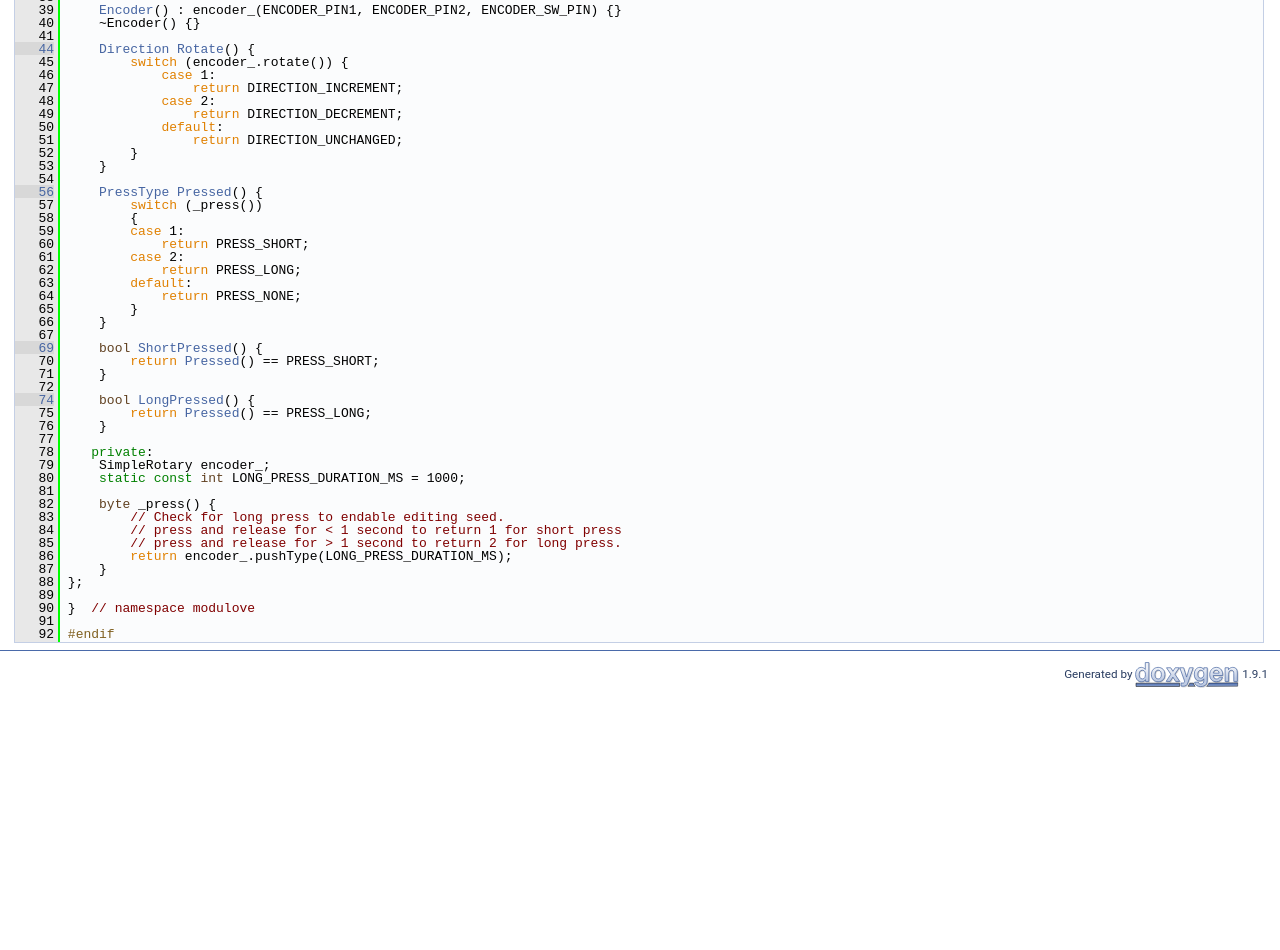
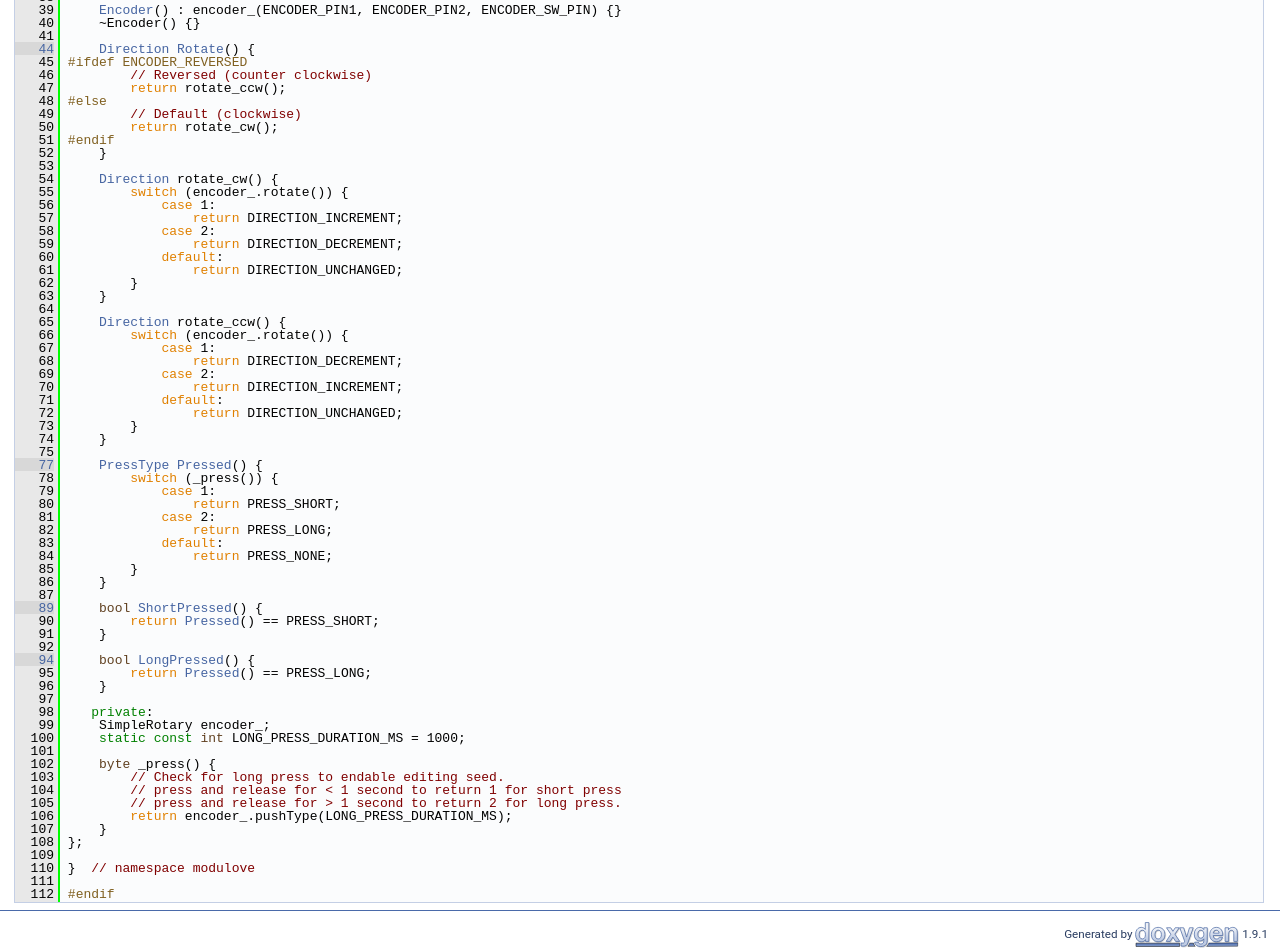
Before and after one commit to awonak/libModulove, a plain HTML site: page encoder_8h_source.html in a window 1280 px wide. Shown: the part 517-1467 px from the top of the page. Before the commit the page ends 1207 px from the top, so only its background shows below. Drawn offline with Linux system fonts and the light colour scheme; a script that the page names is missing.

Commit message:
Deploying to gh-pages from @ awonak/libModulove@a58f488994c98c7ef38d4654e7eb4d9154981ba9 🚀

```diff
--- a/encoder_8h_source.html
+++ b/encoder_8h_source.html
@@ -97,59 +97,79 @@ $(function() {
 <div class="line"><a name="l00040"></a><span class="lineno">   40</span>&#160;    ~Encoder() {}</div>
 <div class="line"><a name="l00041"></a><span class="lineno">   41</span>&#160; </div>
 <div class="line"><a name="l00044"></a><span class="lineno"><a class="line" href="classmodulove_1_1Encoder.html#a6bbdeb2902d12b38d1cb6d96abae044c">   44</a></span>&#160;    <a class="code" href="classmodulove_1_1Encoder.html#a9a942b288a864d774fc206347b3bfaf3">Direction</a> <a class="code" href="classmodulove_1_1Encoder.html#a6bbdeb2902d12b38d1cb6d96abae044c">Rotate</a>() {</div>
-<div class="line"><a name="l00045"></a><span class="lineno">   45</span>&#160;        <span class="keywordflow">switch</span> (encoder_.rotate()) {</div>
-<div class="line"><a name="l00046"></a><span class="lineno">   46</span>&#160;            <span class="keywordflow">case</span> 1:</div>
-<div class="line"><a name="l00047"></a><span class="lineno">   47</span>&#160;                <span class="keywordflow">return</span> DIRECTION_INCREMENT;</div>
-<div class="line"><a name="l00048"></a><span class="lineno">   48</span>&#160;            <span class="keywordflow">case</span> 2:</div>
-<div class="line"><a name="l00049"></a><span class="lineno">   49</span>&#160;                <span class="keywordflow">return</span> DIRECTION_DECREMENT;</div>
-<div class="line"><a name="l00050"></a><span class="lineno">   50</span>&#160;            <span class="keywordflow">default</span>:</div>
-<div class="line"><a name="l00051"></a><span class="lineno">   51</span>&#160;                <span class="keywordflow">return</span> DIRECTION_UNCHANGED;</div>
-<div class="line"><a name="l00052"></a><span class="lineno">   52</span>&#160;        }</div>
-<div class="line"><a name="l00053"></a><span class="lineno">   53</span>&#160;    }</div>
-<div class="line"><a name="l00054"></a><span class="lineno">   54</span>&#160; </div>
-<div class="line"><a name="l00056"></a><span class="lineno"><a class="line" href="classmodulove_1_1Encoder.html#a7d92d0c20e92aed5a0f868db2f332014">   56</a></span>&#160;    <a class="code" href="classmodulove_1_1Encoder.html#a880b26a3fefd56b81f393ad8835878da">PressType</a> <a class="code" href="classmodulove_1_1Encoder.html#a7d92d0c20e92aed5a0f868db2f332014">Pressed</a>() {</div>
-<div class="line"><a name="l00057"></a><span class="lineno">   57</span>&#160;        <span class="keywordflow">switch</span> (_press())</div>
-<div class="line"><a name="l00058"></a><span class="lineno">   58</span>&#160;        {</div>
-<div class="line"><a name="l00059"></a><span class="lineno">   59</span>&#160;        <span class="keywordflow">case</span> 1:</div>
-<div class="line"><a name="l00060"></a><span class="lineno">   60</span>&#160;            <span class="keywordflow">return</span> PRESS_SHORT;</div>
-<div class="line"><a name="l00061"></a><span class="lineno">   61</span>&#160;        <span class="keywordflow">case</span> 2:</div>
-<div class="line"><a name="l00062"></a><span class="lineno">   62</span>&#160;            <span class="keywordflow">return</span> PRESS_LONG;</div>
-<div class="line"><a name="l00063"></a><span class="lineno">   63</span>&#160;        <span class="keywordflow">default</span>:</div>
-<div class="line"><a name="l00064"></a><span class="lineno">   64</span>&#160;            <span class="keywordflow">return</span> PRESS_NONE;</div>
-<div class="line"><a name="l00065"></a><span class="lineno">   65</span>&#160;        }</div>
-<div class="line"><a name="l00066"></a><span class="lineno">   66</span>&#160;    }</div>
-<div class="line"><a name="l00067"></a><span class="lineno">   67</span>&#160; </div>
-<div class="line"><a name="l00069"></a><span class="lineno"><a class="line" href="classmodulove_1_1Encoder.html#a8ba3b500b526f7774a2cf65f8a339aba">   69</a></span>&#160;    <span class="keywordtype">bool</span> <a class="code" href="classmodulove_1_1Encoder.html#a8ba3b500b526f7774a2cf65f8a339aba">ShortPressed</a>() {</div>
-<div class="line"><a name="l00070"></a><span class="lineno">   70</span>&#160;        <span class="keywordflow">return</span> <a class="code" href="classmodulove_1_1Encoder.html#a7d92d0c20e92aed5a0f868db2f332014">Pressed</a>() == PRESS_SHORT;</div>
-<div class="line"><a name="l00071"></a><span class="lineno">   71</span>&#160;    }</div>
-<div class="line"><a name="l00072"></a><span class="lineno">   72</span>&#160; </div>
-<div class="line"><a name="l00074"></a><span class="lineno"><a class="line" href="classmodulove_1_1Encoder.html#aef3201d3e4ca9fced5216040d80515f0">   74</a></span>&#160;    <span class="keywordtype">bool</span> <a class="code" href="classmodulove_1_1Encoder.html#aef3201d3e4ca9fced5216040d80515f0">LongPressed</a>() {</div>
-<div class="line"><a name="l00075"></a><span class="lineno">   75</span>&#160;        <span class="keywordflow">return</span> <a class="code" href="classmodulove_1_1Encoder.html#a7d92d0c20e92aed5a0f868db2f332014">Pressed</a>() == PRESS_LONG;</div>
-<div class="line"><a name="l00076"></a><span class="lineno">   76</span>&#160;    }</div>
-<div class="line"><a name="l00077"></a><span class="lineno">   77</span>&#160; </div>
-<div class="line"><a name="l00078"></a><span class="lineno">   78</span>&#160;   <span class="keyword">private</span>:</div>
-<div class="line"><a name="l00079"></a><span class="lineno">   79</span>&#160;    SimpleRotary encoder_;</div>
-<div class="line"><a name="l00080"></a><span class="lineno">   80</span>&#160;    <span class="keyword">static</span> <span class="keyword">const</span> <span class="keywordtype">int</span> LONG_PRESS_DURATION_MS = 1000;</div>
-<div class="line"><a name="l00081"></a><span class="lineno">   81</span>&#160; </div>
-<div class="line"><a name="l00082"></a><span class="lineno">   82</span>&#160;    <span class="keywordtype">byte</span> _press() {</div>
-<div class="line"><a name="l00083"></a><span class="lineno">   83</span>&#160;        <span class="comment">// Check for long press to endable editing seed.</span></div>
-<div class="line"><a name="l00084"></a><span class="lineno">   84</span>&#160;        <span class="comment">// press and release for &lt; 1 second to return 1 for short press</span></div>
-<div class="line"><a name="l00085"></a><span class="lineno">   85</span>&#160;        <span class="comment">// press and release for &gt; 1 second to return 2 for long press.</span></div>
-<div class="line"><a name="l00086"></a><span class="lineno">   86</span>&#160;        <span class="keywordflow">return</span> encoder_.pushType(LONG_PRESS_DURATION_MS);</div>
-<div class="line"><a name="l00087"></a><span class="lineno">   87</span>&#160;    }</div>
-<div class="line"><a name="l00088"></a><span class="lineno">   88</span>&#160;};</div>
-<div class="line"><a name="l00089"></a><span class="lineno">   89</span>&#160; </div>
-<div class="line"><a name="l00090"></a><span class="lineno">   90</span>&#160;}  <span class="comment">// namespace modulove</span></div>
-<div class="line"><a name="l00091"></a><span class="lineno">   91</span>&#160; </div>
-<div class="line"><a name="l00092"></a><span class="lineno">   92</span>&#160;<span class="preprocessor">#endif</span></div>
+<div class="line"><a name="l00045"></a><span class="lineno">   45</span>&#160;<span class="preprocessor">#ifdef ENCODER_REVERSED</span></div>
+<div class="line"><a name="l00046"></a><span class="lineno">   46</span>&#160;        <span class="comment">// Reversed (counter clockwise)</span></div>
+<div class="line"><a name="l00047"></a><span class="lineno">   47</span>&#160;        <span class="keywordflow">return</span> rotate_ccw();</div>
+<div class="line"><a name="l00048"></a><span class="lineno">   48</span>&#160;<span class="preprocessor">#else</span></div>
+<div class="line"><a name="l00049"></a><span class="lineno">   49</span>&#160;        <span class="comment">// Default (clockwise)</span></div>
+<div class="line"><a name="l00050"></a><span class="lineno">   50</span>&#160;        <span class="keywordflow">return</span> rotate_cw();</div>
+<div class="line"><a name="l00051"></a><span class="lineno">   51</span>&#160;<span class="preprocessor">#endif</span></div>
+<div class="line"><a name="l00052"></a><span class="lineno">   52</span>&#160;    }</div>
+<div class="line"><a name="l00053"></a><span class="lineno">   53</span>&#160; </div>
+<div class="line"><a name="l00054"></a><span class="lineno">   54</span>&#160;    <a class="code" href="classmodulove_1_1Encoder.html#a9a942b288a864d774fc206347b3bfaf3">Direction</a> rotate_cw() {</div>
+<div class="line"><a name="l00055"></a><span class="lineno">   55</span>&#160;        <span class="keywordflow">switch</span> (encoder_.rotate()) {</div>
+<div class="line"><a name="l00056"></a><span class="lineno">   56</span>&#160;            <span class="keywordflow">case</span> 1:</div>
+<div class="line"><a name="l00057"></a><span class="lineno">   57</span>&#160;                <span class="keywordflow">return</span> DIRECTION_INCREMENT;</div>
+<div class="line"><a name="l00058"></a><span class="lineno">   58</span>&#160;            <span class="keywordflow">case</span> 2:</div>
+<div class="line"><a name="l00059"></a><span class="lineno">   59</span>&#160;                <span class="keywordflow">return</span> DIRECTION_DECREMENT;</div>
+<div class="line"><a name="l00060"></a><span class="lineno">   60</span>&#160;            <span class="keywordflow">default</span>:</div>
+<div class="line"><a name="l00061"></a><span class="lineno">   61</span>&#160;                <span class="keywordflow">return</span> DIRECTION_UNCHANGED;</div>
+<div class="line"><a name="l00062"></a><span class="lineno">   62</span>&#160;        }</div>
+<div class="line"><a name="l00063"></a><span class="lineno">   63</span>&#160;    }</div>
+<div class="line"><a name="l00064"></a><span class="lineno">   64</span>&#160; </div>
+<div class="line"><a name="l00065"></a><span class="lineno">   65</span>&#160;    <a class="code" href="classmodulove_1_1Encoder.html#a9a942b288a864d774fc206347b3bfaf3">Direction</a> rotate_ccw() {</div>
+<div class="line"><a name="l00066"></a><span class="lineno">   66</span>&#160;        <span class="keywordflow">switch</span> (encoder_.rotate()) {</div>
+<div class="line"><a name="l00067"></a><span class="lineno">   67</span>&#160;            <span class="keywordflow">case</span> 1:</div>
+<div class="line"><a name="l00068"></a><span class="lineno">   68</span>&#160;                <span class="keywordflow">return</span> DIRECTION_DECREMENT;</div>
+<div class="line"><a name="l00069"></a><span class="lineno">   69</span>&#160;            <span class="keywordflow">case</span> 2:</div>
+<div class="line"><a name="l00070"></a><span class="lineno">   70</span>&#160;                <span class="keywordflow">return</span> DIRECTION_INCREMENT;</div>
+<div class="line"><a name="l00071"></a><span class="lineno">   71</span>&#160;            <span class="keywordflow">default</span>:</div>
+<div class="line"><a name="l00072"></a><span class="lineno">   72</span>&#160;                <span class="keywordflow">return</span> DIRECTION_UNCHANGED;</div>
+<div class="line"><a name="l00073"></a><span class="lineno">   73</span>&#160;        }</div>
+<div class="line"><a name="l00074"></a><span class="lineno">   74</span>&#160;    }</div>
+<div class="line"><a name="l00075"></a><span class="lineno">   75</span>&#160; </div>
+<div class="line"><a name="l00077"></a><span class="lineno"><a class="line" href="classmodulove_1_1Encoder.html#a7d92d0c20e92aed5a0f868db2f332014">   77</a></span>&#160;    <a class="code" href="classmodulove_1_1Encoder.html#a880b26a3fefd56b81f393ad8835878da">PressType</a> <a class="code" href="classmodulove_1_1Encoder.html#a7d92d0c20e92aed5a0f868db2f332014">Pressed</a>() {</div>
+<div class="line"><a name="l00078"></a><span class="lineno">   78</span>&#160;        <span class="keywordflow">switch</span> (_press()) {</div>
+<div class="line"><a name="l00079"></a><span class="lineno">   79</span>&#160;            <span class="keywordflow">case</span> 1:</div>
+<div class="line"><a name="l00080"></a><span class="lineno">   80</span>&#160;                <span class="keywordflow">return</span> PRESS_SHORT;</div>
+<div class="line"><a name="l00081"></a><span class="lineno">   81</span>&#160;            <span class="keywordflow">case</span> 2:</div>
+<div class="line"><a name="l00082"></a><span class="lineno">   82</span>&#160;                <span class="keywordflow">return</span> PRESS_LONG;</div>
+<div class="line"><a name="l00083"></a><span class="lineno">   83</span>&#160;            <span class="keywordflow">default</span>:</div>
+<div class="line"><a name="l00084"></a><span class="lineno">   84</span>&#160;                <span class="keywordflow">return</span> PRESS_NONE;</div>
+<div class="line"><a name="l00085"></a><span class="lineno">   85</span>&#160;        }</div>
+<div class="line"><a name="l00086"></a><span class="lineno">   86</span>&#160;    }</div>
+<div class="line"><a name="l00087"></a><span class="lineno">   87</span>&#160; </div>
+<div class="line"><a name="l00089"></a><span class="lineno"><a class="line" href="classmodulove_1_1Encoder.html#a8ba3b500b526f7774a2cf65f8a339aba">   89</a></span>&#160;    <span class="keywordtype">bool</span> <a class="code" href="classmodulove_1_1Encoder.html#a8ba3b500b526f7774a2cf65f8a339aba">ShortPressed</a>() {</div>
+<div class="line"><a name="l00090"></a><span class="lineno">   90</span>&#160;        <span class="keywordflow">return</span> <a class="code" href="classmodulove_1_1Encoder.html#a7d92d0c20e92aed5a0f868db2f332014">Pressed</a>() == PRESS_SHORT;</div>
+<div class="line"><a name="l00091"></a><span class="lineno">   91</span>&#160;    }</div>
+<div class="line"><a name="l00092"></a><span class="lineno">   92</span>&#160; </div>
+<div class="line"><a name="l00094"></a><span class="lineno"><a class="line" href="classmodulove_1_1Encoder.html#aef3201d3e4ca9fced5216040d80515f0">   94</a></span>&#160;    <span class="keywordtype">bool</span> <a class="code" href="classmodulove_1_1Encoder.html#aef3201d3e4ca9fced5216040d80515f0">LongPressed</a>() {</div>
+<div class="line"><a name="l00095"></a><span class="lineno">   95</span>&#160;        <span class="keywordflow">return</span> <a class="code" href="classmodulove_1_1Encoder.html#a7d92d0c20e92aed5a0f868db2f332014">Pressed</a>() == PRESS_LONG;</div>
+<div class="line"><a name="l00096"></a><span class="lineno">   96</span>&#160;    }</div>
+<div class="line"><a name="l00097"></a><span class="lineno">   97</span>&#160; </div>
+<div class="line"><a name="l00098"></a><span class="lineno">   98</span>&#160;   <span class="keyword">private</span>:</div>
+<div class="line"><a name="l00099"></a><span class="lineno">   99</span>&#160;    SimpleRotary encoder_;</div>
+<div class="line"><a name="l00100"></a><span class="lineno">  100</span>&#160;    <span class="keyword">static</span> <span class="keyword">const</span> <span class="keywordtype">int</span> LONG_PRESS_DURATION_MS = 1000;</div>
+<div class="line"><a name="l00101"></a><span class="lineno">  101</span>&#160; </div>
+<div class="line"><a name="l00102"></a><span class="lineno">  102</span>&#160;    <span class="keywordtype">byte</span> _press() {</div>
+<div class="line"><a name="l00103"></a><span class="lineno">  103</span>&#160;        <span class="comment">// Check for long press to endable editing seed.</span></div>
+<div class="line"><a name="l00104"></a><span class="lineno">  104</span>&#160;        <span class="comment">// press and release for &lt; 1 second to return 1 for short press</span></div>
+<div class="line"><a name="l00105"></a><span class="lineno">  105</span>&#160;        <span class="comment">// press and release for &gt; 1 second to return 2 for long press.</span></div>
+<div class="line"><a name="l00106"></a><span class="lineno">  106</span>&#160;        <span class="keywordflow">return</span> encoder_.pushType(LONG_PRESS_DURATION_MS);</div>
+<div class="line"><a name="l00107"></a><span class="lineno">  107</span>&#160;    }</div>
+<div class="line"><a name="l00108"></a><span class="lineno">  108</span>&#160;};</div>
+<div class="line"><a name="l00109"></a><span class="lineno">  109</span>&#160; </div>
+<div class="line"><a name="l00110"></a><span class="lineno">  110</span>&#160;}  <span class="comment">// namespace modulove</span></div>
+<div class="line"><a name="l00111"></a><span class="lineno">  111</span>&#160; </div>
+<div class="line"><a name="l00112"></a><span class="lineno">  112</span>&#160;<span class="preprocessor">#endif</span></div>
 <div class="ttc" id="aarythmatik__peripherials_8h_html"><div class="ttname"><a href="arythmatik__peripherials_8h.html">arythmatik_peripherials.h</a></div><div class="ttdoc">Arduino pin definitions for the Modulove A-RYTH-MATIC module.</div></div>
 <div class="ttc" id="aclassmodulove_1_1Encoder_html"><div class="ttname"><a href="classmodulove_1_1Encoder.html">modulove::Encoder</a></div><div class="ttdef"><b>Definition:</b> encoder.h:23</div></div>
 <div class="ttc" id="aclassmodulove_1_1Encoder_html_a6bbdeb2902d12b38d1cb6d96abae044c"><div class="ttname"><a href="classmodulove_1_1Encoder.html#a6bbdeb2902d12b38d1cb6d96abae044c">modulove::Encoder::Rotate</a></div><div class="ttdeci">Direction Rotate()</div><div class="ttdoc">Get the rotary direction if it has turned.</div><div class="ttdef"><b>Definition:</b> encoder.h:44</div></div>
-<div class="ttc" id="aclassmodulove_1_1Encoder_html_a7d92d0c20e92aed5a0f868db2f332014"><div class="ttname"><a href="classmodulove_1_1Encoder.html#a7d92d0c20e92aed5a0f868db2f332014">modulove::Encoder::Pressed</a></div><div class="ttdeci">PressType Pressed()</div><div class="ttdef"><b>Definition:</b> encoder.h:56</div></div>
+<div class="ttc" id="aclassmodulove_1_1Encoder_html_a7d92d0c20e92aed5a0f868db2f332014"><div class="ttname"><a href="classmodulove_1_1Encoder.html#a7d92d0c20e92aed5a0f868db2f332014">modulove::Encoder::Pressed</a></div><div class="ttdeci">PressType Pressed()</div><div class="ttdef"><b>Definition:</b> encoder.h:77</div></div>
 <div class="ttc" id="aclassmodulove_1_1Encoder_html_a880b26a3fefd56b81f393ad8835878da"><div class="ttname"><a href="classmodulove_1_1Encoder.html#a880b26a3fefd56b81f393ad8835878da">modulove::Encoder::PressType</a></div><div class="ttdeci">PressType</div><div class="ttdoc">Enum for type of switch press.</div><div class="ttdef"><b>Definition:</b> encoder.h:33</div></div>
-<div class="ttc" id="aclassmodulove_1_1Encoder_html_a8ba3b500b526f7774a2cf65f8a339aba"><div class="ttname"><a href="classmodulove_1_1Encoder.html#a8ba3b500b526f7774a2cf65f8a339aba">modulove::Encoder::ShortPressed</a></div><div class="ttdeci">bool ShortPressed()</div><div class="ttdef"><b>Definition:</b> encoder.h:69</div></div>
+<div class="ttc" id="aclassmodulove_1_1Encoder_html_a8ba3b500b526f7774a2cf65f8a339aba"><div class="ttname"><a href="classmodulove_1_1Encoder.html#a8ba3b500b526f7774a2cf65f8a339aba">modulove::Encoder::ShortPressed</a></div><div class="ttdeci">bool ShortPressed()</div><div class="ttdef"><b>Definition:</b> encoder.h:89</div></div>
 <div class="ttc" id="aclassmodulove_1_1Encoder_html_a9a942b288a864d774fc206347b3bfaf3"><div class="ttname"><a href="classmodulove_1_1Encoder.html#a9a942b288a864d774fc206347b3bfaf3">modulove::Encoder::Direction</a></div><div class="ttdeci">Direction</div><div class="ttdoc">Enum constants for encoder rotation increment/decrement state.</div><div class="ttdef"><b>Definition:</b> encoder.h:26</div></div>
-<div class="ttc" id="aclassmodulove_1_1Encoder_html_aef3201d3e4ca9fced5216040d80515f0"><div class="ttname"><a href="classmodulove_1_1Encoder.html#aef3201d3e4ca9fced5216040d80515f0">modulove::Encoder::LongPressed</a></div><div class="ttdeci">bool LongPressed()</div><div class="ttdef"><b>Definition:</b> encoder.h:74</div></div>
+<div class="ttc" id="aclassmodulove_1_1Encoder_html_aef3201d3e4ca9fced5216040d80515f0"><div class="ttname"><a href="classmodulove_1_1Encoder.html#aef3201d3e4ca9fced5216040d80515f0">modulove::Encoder::LongPressed</a></div><div class="ttdeci">bool LongPressed()</div><div class="ttdef"><b>Definition:</b> encoder.h:94</div></div>
 </div><!-- fragment --></div><!-- contents -->
 <!-- start footer part -->
 <hr class="footer"/><address class="footer"><small>
```
Also changed, not shown: classmodulove_1_1Encoder-members.html (+2 -0 lines), classmodulove_1_1Encoder.html (+6 -0 lines).
